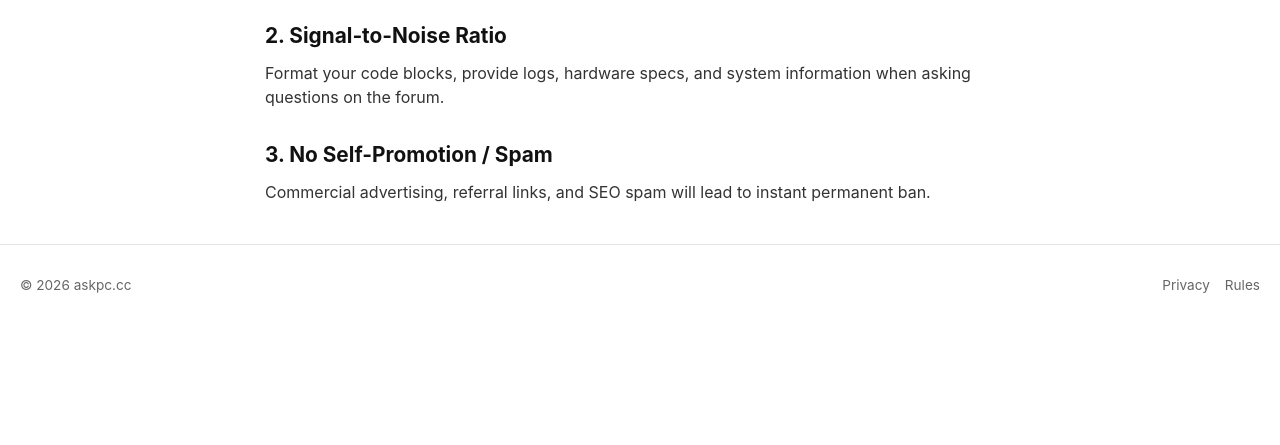
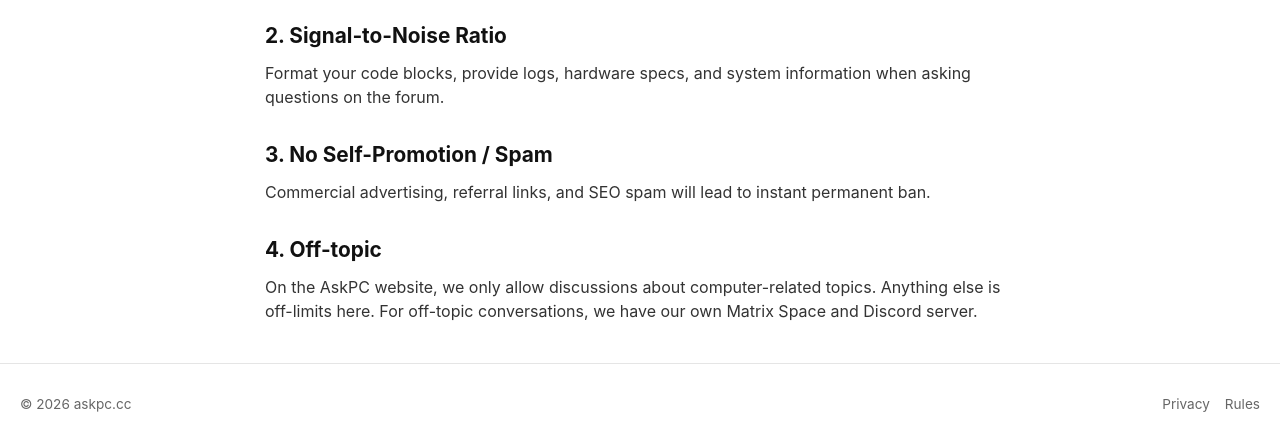
Before and after one commit to Sapo534/askpc.cc, a Python web app: template app/templates/rules.html in a window 1280 px wide. Shown: the part 362-807 px from the top of the page. Before the commit the page ends 655 px from the top, so only its background shows below. Run offline with Jinja, Linux system fonts and the light colour scheme; the template is opened without the code that fills it, so the values that code supplies are empty.

Commit message:
Add offtopic rule

```diff
--- a/app/templates/rules.html
+++ b/app/templates/rules.html
@@ -15,5 +15,8 @@
 
     <h2>3. No Self-Promotion / Spam</h2>
     <p>Commercial advertising, referral links, and SEO spam will lead to instant permanent ban.</p>
+
+    <h2>4. Off-topic</h2>
+    <p>On the AskPC website, we only allow discussions about computer-related topics. Anything else is off-limits here. For off-topic conversations, we have our own Matrix Space and Discord server.</p>
 </article>
 {% endblock %}
```
